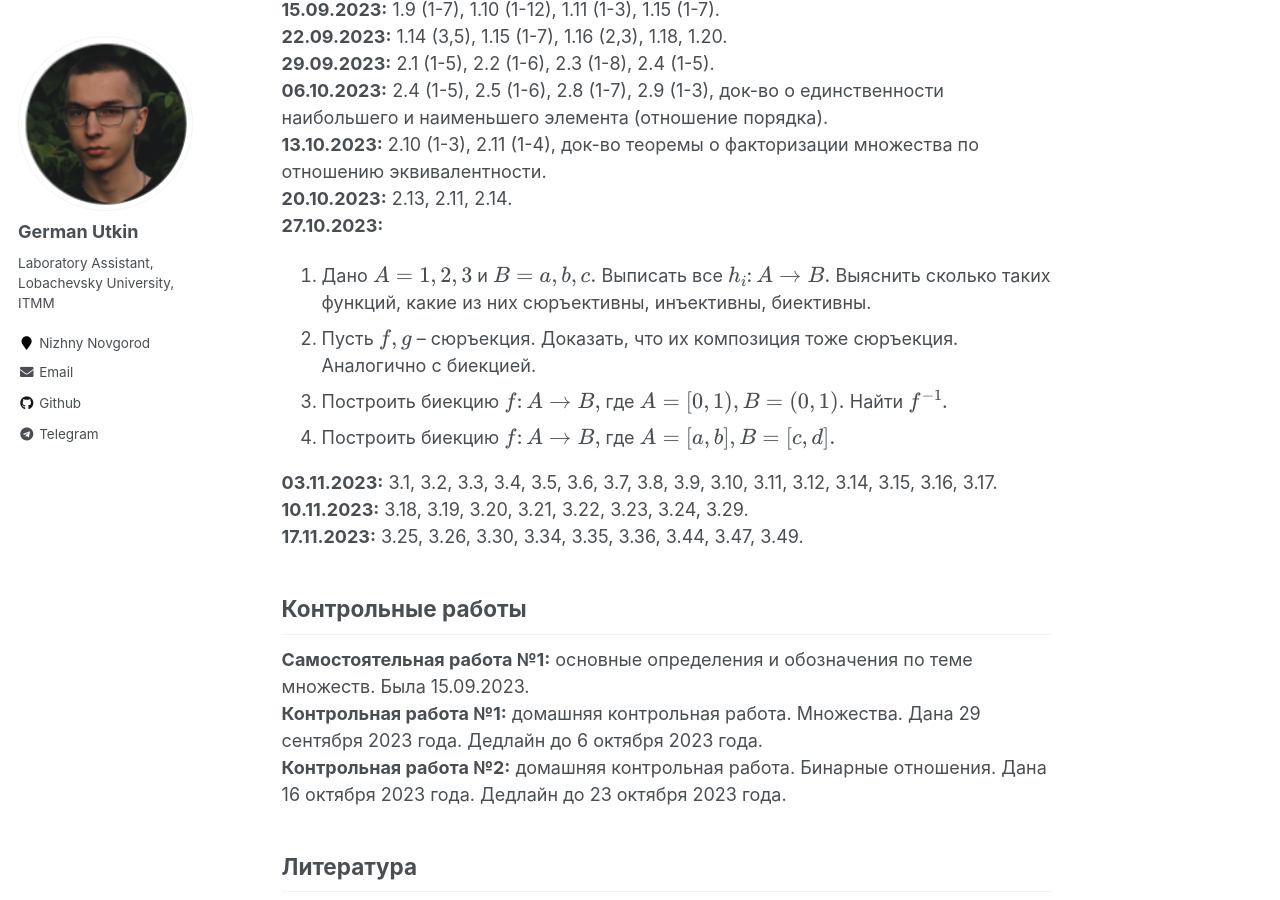
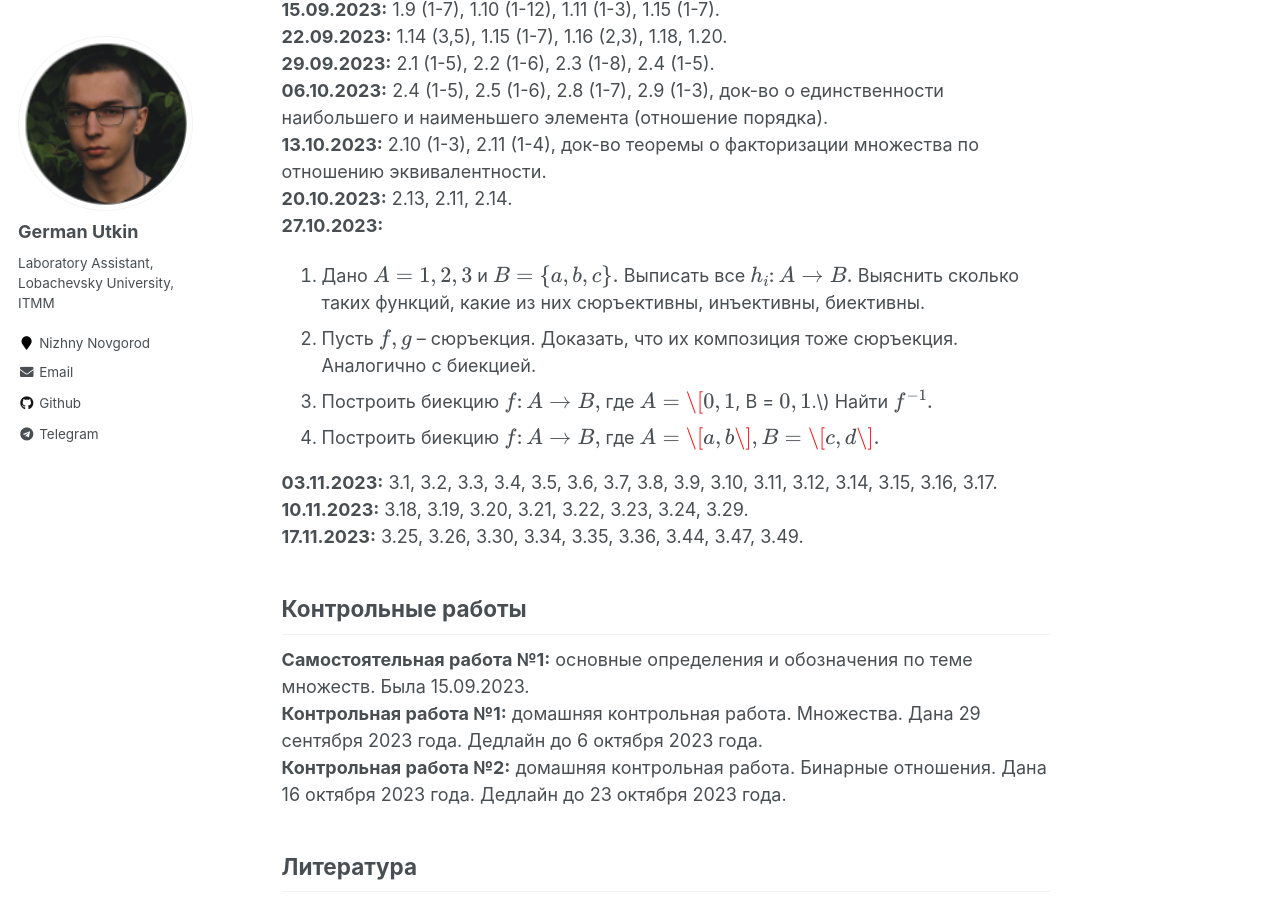
Before and after one commit to forodie/forodie.github.io, a Jekyll site: the page built from _teaching/DiscreteMath.md, in a window 1280 px wide and 900 px high, scrolled down 391 px. Built offline with Jekyll 4.4.1, drawn with Linux system fonts in a browser that asks for light colours; formulas are drawn with MathJax 3.

```diff
--- a/_teaching/DiscreteMath.md
+++ b/_teaching/DiscreteMath.md
@@ -23,10 +23,10 @@ venue: #'Journal 1'
 **13.10.2023:** 2.10 (1-3), 2.11 (1-4), док-во теоремы о факторизации множества по отношению эквивалентности.
 **20.10.2023:** 2.13, 2.11, 2.14.
 **27.10.2023:**
-1. Дано $A = \{ 1, 2, 3 \}$ и $B = \{ a, b, c \}.$ Выписать все $h_i\colon A \to B.$ Выяснить сколько таких функций, какие из них сюръективны, инъективны, биективны.
-2. Пусть $f, g$ -- сюръекция. Доказать, что их композиция тоже сюръекция. Аналогично с биекцией.
-3. Построить биекцию $f\colon A \to B,$ где $A = \[0, 1\), B = \(0, 1\).$ Найти $f^{-1}.$
-4. Построить биекцию $f\colon A \to B,$ где $A = \[a, b\], B = \[c, d\].$
+1. Дано $$A = { 1, 2, 3 }$$ и $$B = \{ a, b, c \}.$$ Выписать все $$h_i\colon A \to B.$$ Выяснить сколько таких функций, какие из них сюръективны, инъективны, биективны.
+2. Пусть $$f, g$$ -- сюръекция. Доказать, что их композиция тоже сюръекция. Аналогично с биекцией.
+3. Построить биекцию $$f\colon A \to B,$$ где $$A = \[0, 1\), B = \(0, 1\).$$ Найти $$f^{-1}.$$
+4. Построить биекцию $$f\colon A \to B,$$ где $$A = \[a, b\], B = \[c, d\].$$
 
 **03.11.2023:** 3.1, 3.2, 3.3, 3.4, 3.5, 3.6, 3.7, 3.8, 3.9, 3.10, 3.11, 3.12, 3.14, 3.15, 3.16, 3.17.
 **10.11.2023:** 3.18, 3.19, 3.20, 3.21, 3.22, 3.23, 3.24, 3.29.
```
